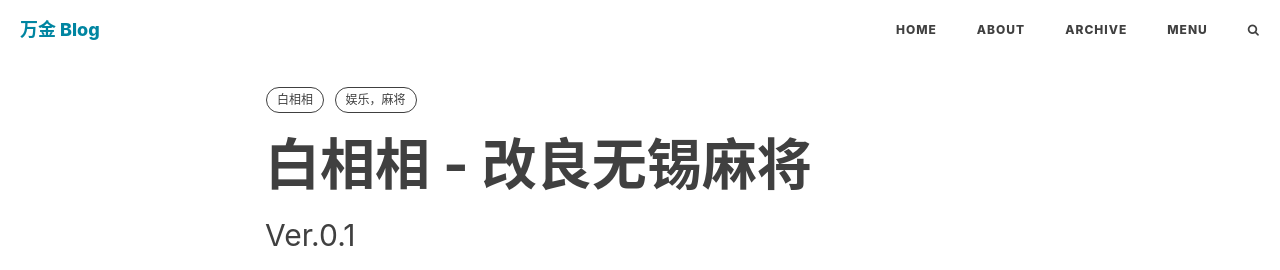
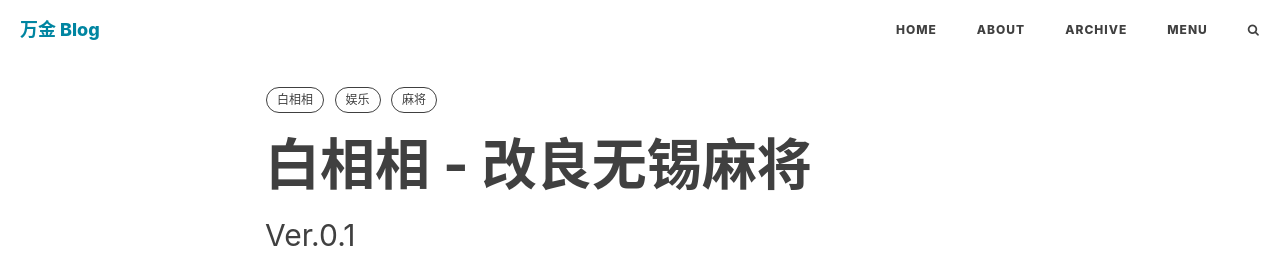
Before and after one commit to dutchflu/dutchflu.github.io, a Jekyll site: the page built from _posts/2024-08-24-改良无锡麻将.md, in a window 1280 px wide and 900 px high. Shown: the top 270 px of the window. Built offline with Jekyll 4.4.1, drawn with Linux system fonts in a browser that asks for light colours; nearby versions of some CDN libraries; comment, search, counter and statistics services are not loaded.

Commit message:
mk format

```diff
--- a/_posts/2024-08-24-改良无锡麻将.md
+++ b/_posts/2024-08-24-改良无锡麻将.md
@@ -7,7 +7,7 @@
 author: "万金"
 date: 2024-08-24
 categories: [白相相]
-tags: [白相相, 娱乐，麻将]
+tags: [白相相, 娱乐, 麻将]
 comments: true
 catalog: true
 ---
```
